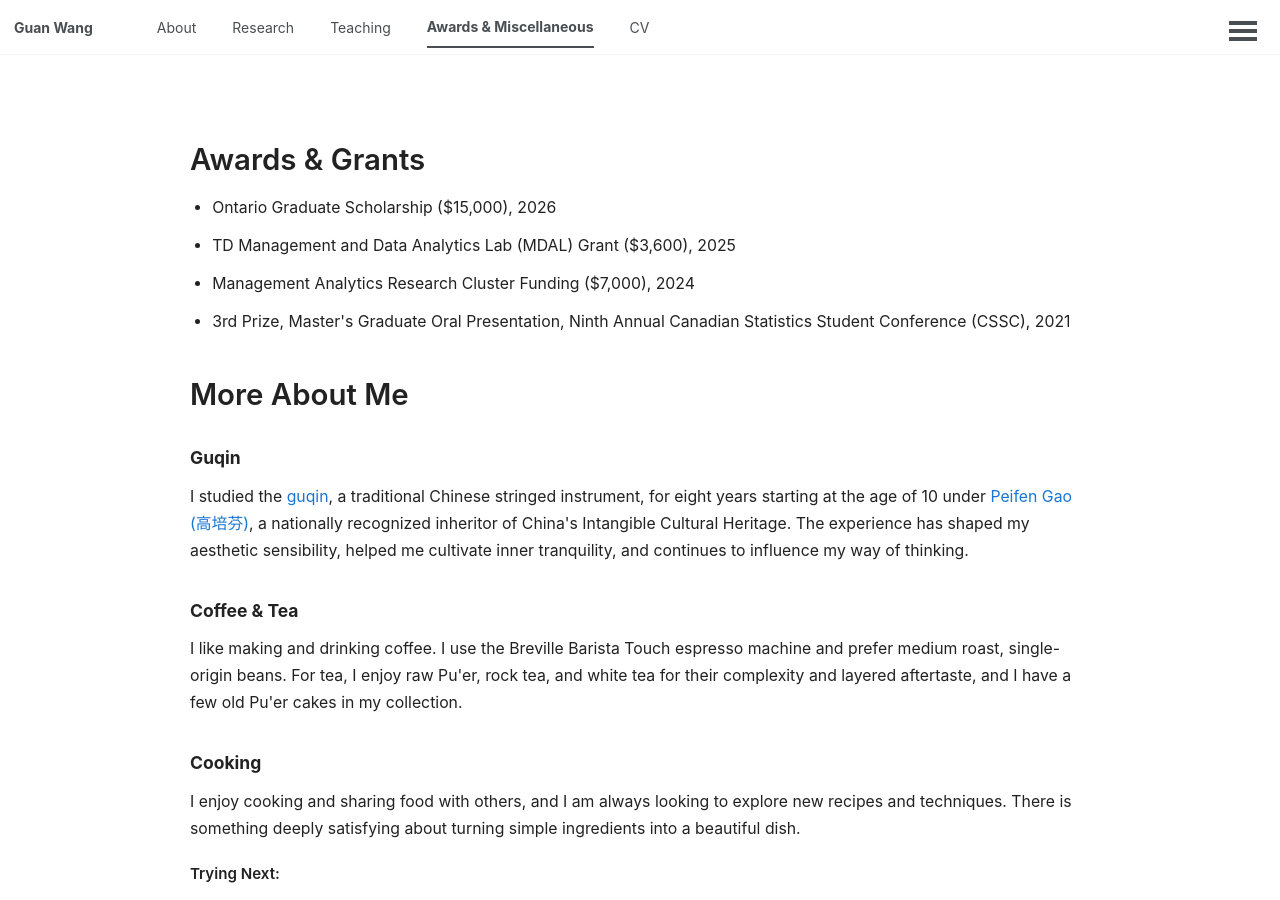
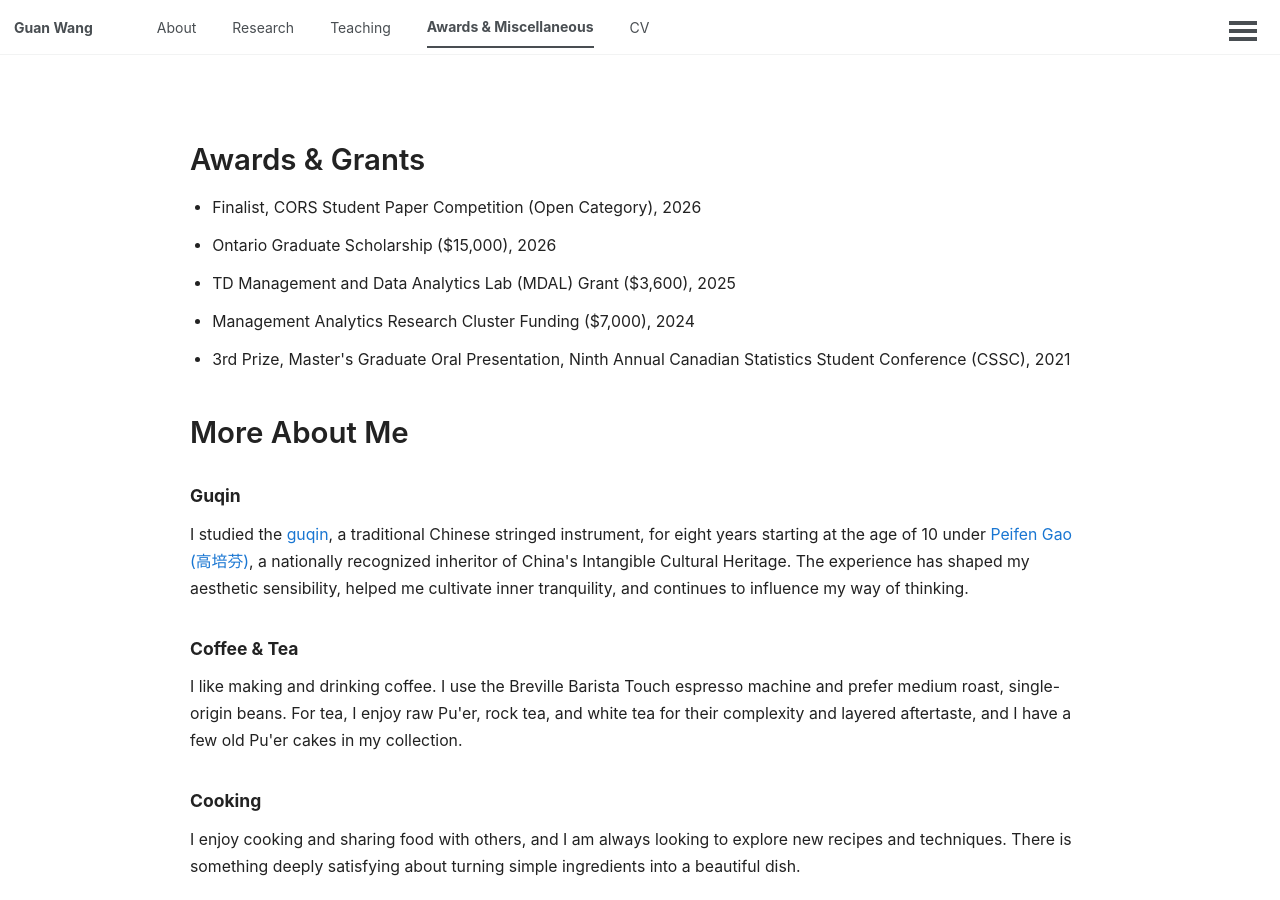
Before and after one commit to wangguan27/wangguan27.github.io, a Jekyll site: the page built from miscellaneous.md, in a window 1280 px wide and 900 px high. Built offline with Jekyll 4.4.1, drawn with Linux system fonts in a browser that asks for light colours; a script that is not in the unit is left out.

Commit message:
Add CORS student paper finalist award

```diff
--- a/miscellaneous.md
+++ b/miscellaneous.md
@@ -8,6 +8,7 @@
   <div style="flex:1;min-width:0;">
     <h1 style="margin-top:40px;font-size:2.1em;font-weight:600;">Awards & Grants</h1>
     <ul style="font-size:1.13em;line-height:1.9;color:#222;margin-bottom:40px;padding-left:1.4em;">
+      <li>Finalist, CORS Student Paper Competition (Open Category), 2026</li>
       <li>Ontario Graduate Scholarship ($15,000), 2026</li>
       <li>TD Management and Data Analytics Lab (MDAL) Grant ($3,600), 2025</li>
       <li>Management Analytics Research Cluster Funding ($7,000), 2024</li>
```
